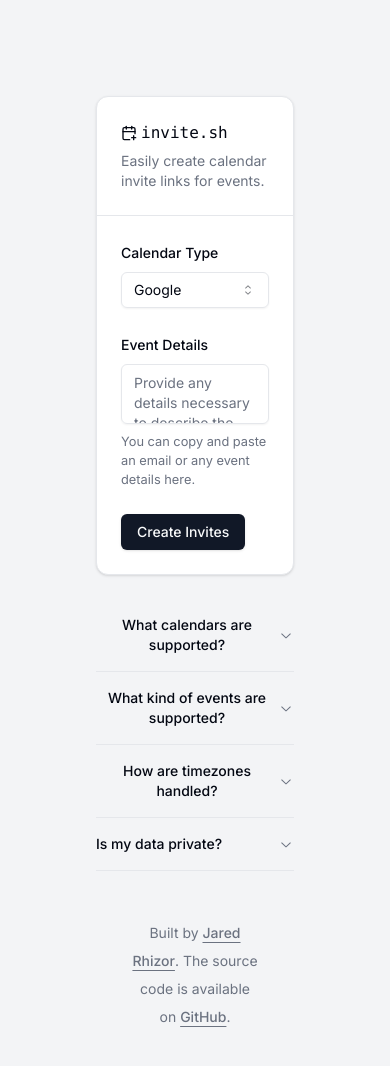
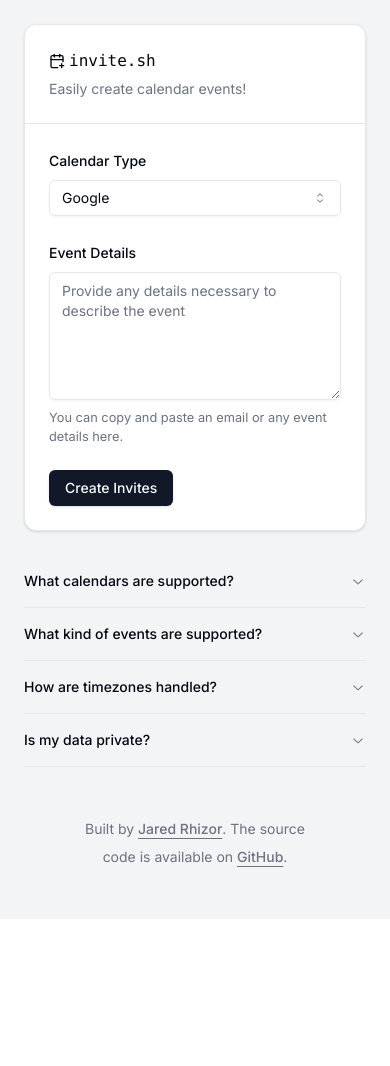
Before and after one commit to jrhizor/invite, a Next.js app: page / in a window 390 px wide. Shown: the top 1066 px of the page. After the commit the page ends 919 px from the top, so only its background shows below. Built offline with nearby package versions, Linux system fonts and the light colour scheme.

Commit message:
make mobile friendly

```diff
--- a/app/page.tsx
+++ b/app/page.tsx
@@ -16,7 +16,7 @@ import {
 
 export default function Home() {
   return (
-    <main className="flex min-h-screen flex-col items-center justify-between p-24 bg-gray-100">
+    <main className="flex min-h-screen flex-col items-center justify-between p-6 sm:p-24 bg-gray-100">
       <div className="z-10 w-full max-w-5xl items-center justify-between">
         <Card>
           <CardHeader>
@@ -24,9 +24,7 @@ export default function Home() {
               <LuCalendarPlus />
               <h1 className="font-mono">invite.sh</h1>
             </div>
-            <CardDescription>
-              Easily create calendar invite links for events.
-            </CardDescription>
+            <CardDescription>Easily create calendar events!</CardDescription>
           </CardHeader>
           <Separator />
           <CardContent className="pt-6 flex flex-col gap-6">
@@ -84,7 +82,7 @@ export default function Home() {
       </Accordion>
 
       <footer className="py-6 md:px-8 md:py-0">
-        <div className="container flex flex-col items-center justify-between gap-4 md:h-24 md:flex-row">
+        <div className="flex flex-col items-center justify-between gap-4 md:h-24 md:flex-row">
           <p className="text-balance text-center text-sm leading-loose text-muted-foreground md:text-left">
             Built by{" "}
             <a
--- a/components/InviteForm.tsx
+++ b/components/InviteForm.tsx
@@ -175,7 +175,7 @@ export function InviteForm() {
                 <FormControl>
                   <Textarea
                     placeholder="Provide any details necessary to describe the event"
-                    className="resize-none"
+                    className="h-32"
                     {...field}
                     disabled={loading}
                   />
```
